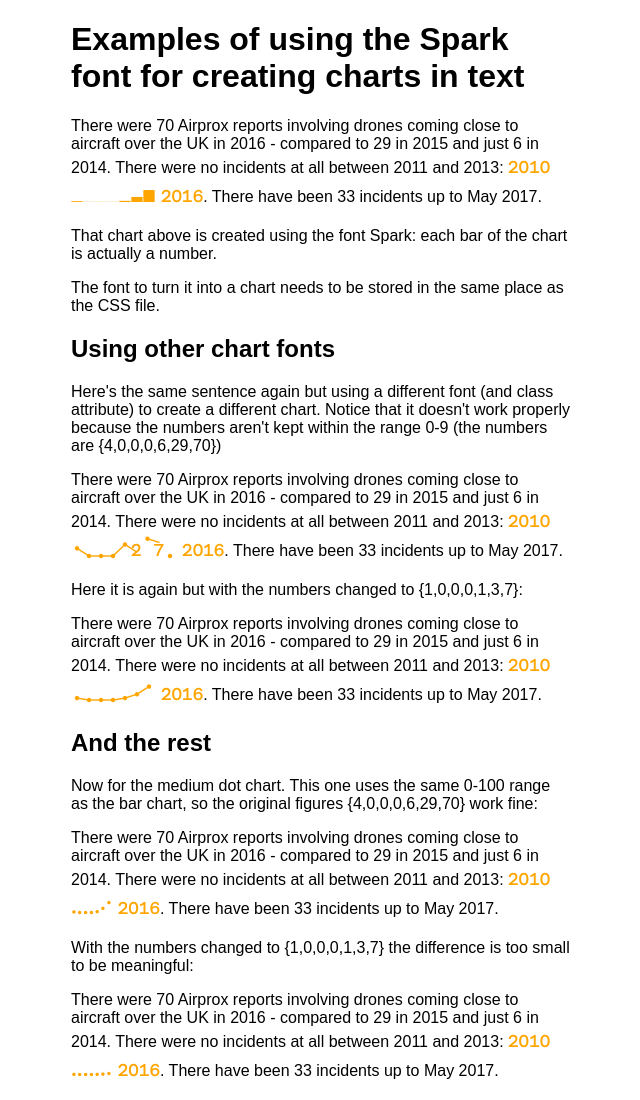
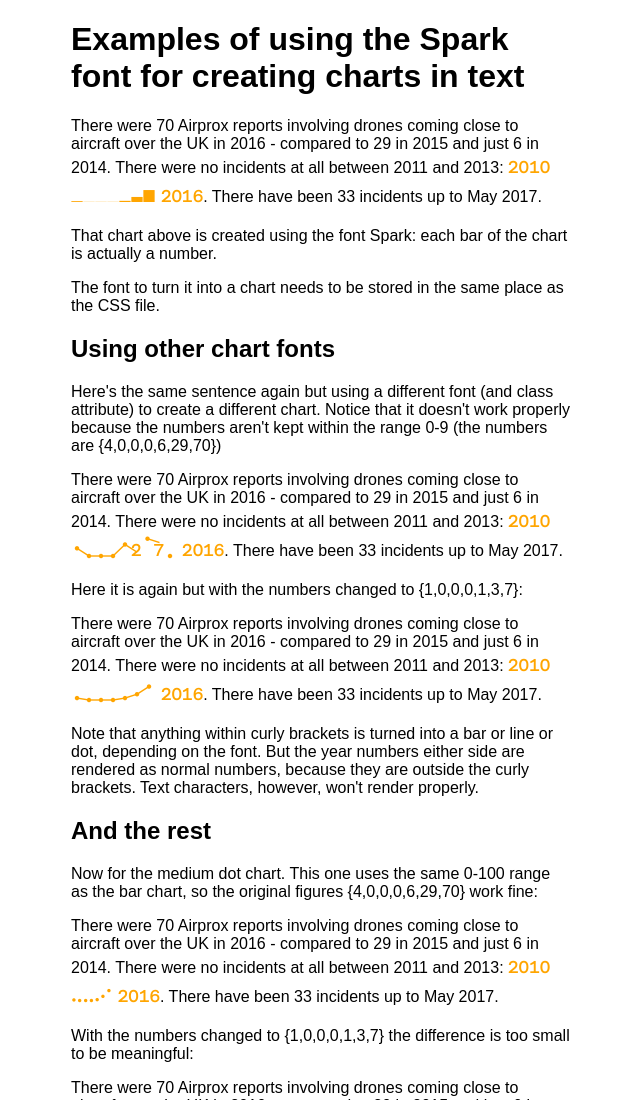
Before and after one commit to paulbradshaw/using-spark, a plain HTML site: page docs/index.html in a window 1280 px wide. Shown: the top 1100 px of the page, without its empty margins (319-959 px from the left). Drawn offline with Linux system fonts and the light colour scheme.

Commit message:
extra line

```diff
--- a/docs/index.html
+++ b/docs/index.html
@@ -22,6 +22,7 @@
   <p>There were 70 Airprox reports involving drones coming close to aircraft over the UK in 2016 - compared to 29 in 2015 and just 6 in 2014. There were no incidents at all between 2011 and 2013: <span class="linechart">2010 {4,0,0,0,6,29,70} 2016</span>. There have been 33 incidents up to May 2017. </p>
   <p> Here it is again but with the numbers changed to {1,0,0,0,1,3,7}:</p>
   <p>There were 70 Airprox reports involving drones coming close to aircraft over the UK in 2016 - compared to 29 in 2015 and just 6 in 2014. There were no incidents at all between 2011 and 2013: <span class="linechart">2010 {1,0,0,0,1,3,7} 2016</span>. There have been 33 incidents up to May 2017. </p>
+  <p>Note that anything within curly brackets is turned into a bar or line or dot, depending on the font. But the year numbers either side are rendered as normal numbers, because they are outside the curly brackets. Text characters, however, won't render properly.</p>
   <h2>And the rest</h2>
   <p>Now for the medium dot chart. This one uses the same 0-100 range as the bar chart, so the original figures {4,0,0,0,6,29,70} work fine:</p>
   <p>There were 70 Airprox reports involving drones coming close to aircraft over the UK in 2016 - compared to 29 in 2015 and just 6 in 2014. There were no incidents at all between 2011 and 2013: <span class="dotchart">2010 {4,0,0,0,6,29,70} 2016</span>. There have been 33 incidents up to May 2017. </p>
```
